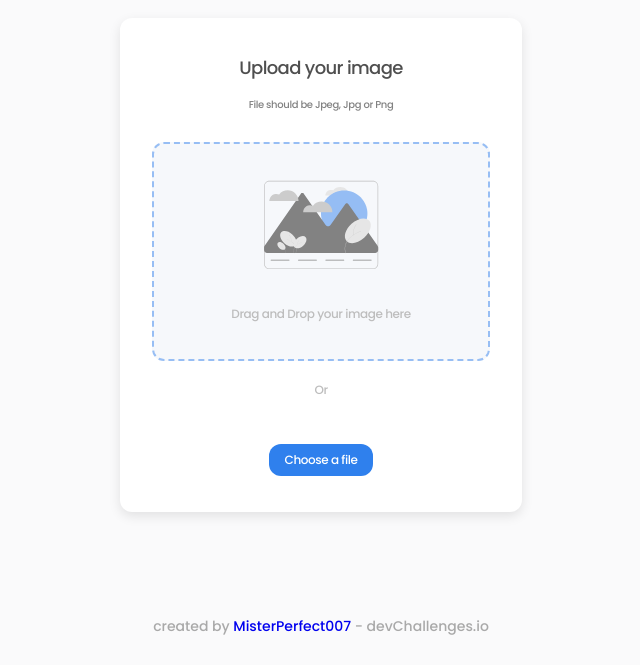
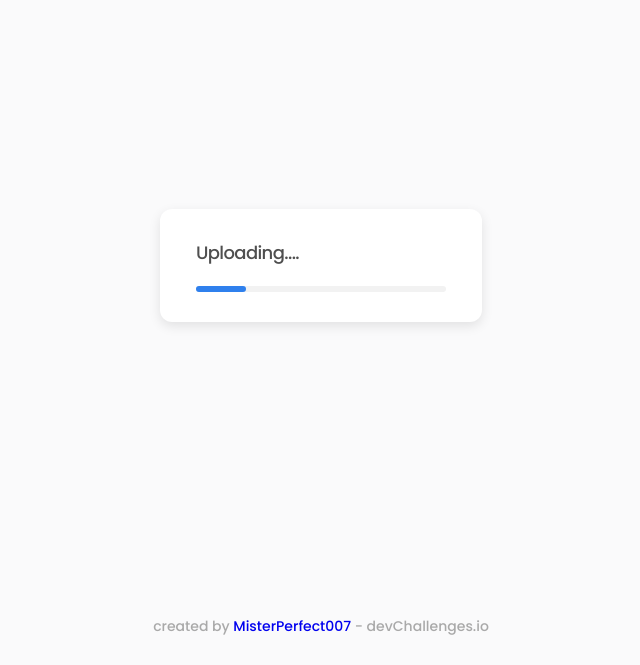
Before and after one commit to MisterPerfect007/ImageUploader, a React (Create React App) app: page / in a window 1280 px wide. Shown: the part 135-800 px from the top of the page, without its empty margins (319-959 px from the left). Built offline with nearby package versions, Linux system fonts and the light colour scheme.

Commit message:
Building the Uploader component

```diff
--- a/src/components/Uploader.js
+++ b/src/components/Uploader.js
@@ -1,11 +1,13 @@
 import React from 'react';
 import '../css/Uploader.css';
 import PickFile from './PickFile';
+import Uploading from './Uploading';
 
 function Uploader() {
     return (
         <div className="uploader">
-            <PickFile />
+            <Uploading />
+            {/* <PickFile /> */}
         </div>
     )
 }
--- a/src/components/Uploading.js
+++ b/src/components/Uploading.js
@@ -0,0 +1,15 @@
+import React from 'react';
+import '../css/Uploading.css';
+
+function Uploading() {
+    return (
+        <div className="uploading">
+            <h1 className="uploading__title big-title">Uploading....</h1>
+            <div className="uploading__bar">
+                <div className="uploading__bar-moving"></div>
+            </div>
+        </div>
+    )
+}
+
+export default Uploading;
--- /dev/null
+++ b/src/css/Uploading.css
@@ -0,0 +1,40 @@
+:root {
+  --bar-primary-width: 250px;
+}
+.uploader {
+  background-color: #fff;
+  padding: 30px 36px;
+  border-radius: var(--border-radius);
+  box-shadow: var(--box-shadow);
+}
+.uploading__title {
+  text-align: start;
+  margin-bottom: 20px;
+}
+.uploading__bar {
+  text-align: start;
+  height: 6px;
+  /* border: 3px solid var(--gray-6); */
+  min-width: 100px;
+  width: var(--bar-primary-width);
+  border-radius: var(--border-radius);
+  background-color: var(--gray-6);
+}
+.uploading__bar-moving {
+  transform: translateX();
+  border: 3px solid var(--blue-1);
+  /* min-width: 10px; */
+  width: 20%;
+  border-radius: var(--border-radius);
+}
+
+@media screen and (max-width: 485px) {
+  .uploader {
+    padding: 15px 16px;
+  }
+}
+@media screen and (max-width: 340px) {
+  .uploader {
+    max-width: 95%;
+  }
+}
--- a/src/index.css
+++ b/src/index.css
@@ -6,6 +6,8 @@
   --box-shadow: 0px 4px 12px rgba(0, 0, 0, 0.1);
   --gray-3: #828282;
   --gray-4: #bdbdbd;
+  --gray-6: #f2f2f2;
+
   --blue-1: #2f80ed;
 }
 * {
```
